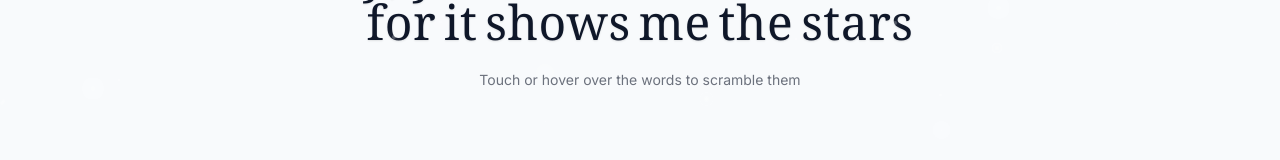
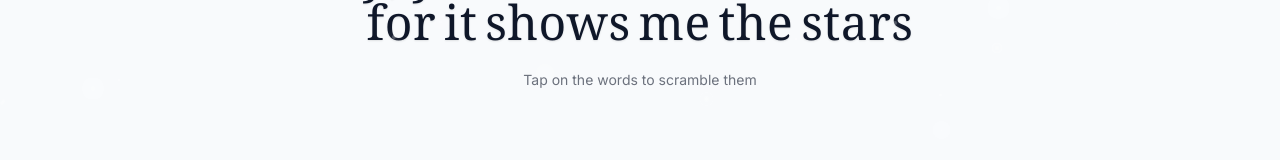
Before and after one commit to yeshavlamor/personal-website, a React (Vite) app: page / in a window 1280 px wide. Shown: the part 404-564 px from the top of the page. Built offline with nearby package versions, Linux system fonts and the light colour scheme.

Commit message:
edit instructions

```diff
--- a/src/components/IntroScramble.jsx
+++ b/src/components/IntroScramble.jsx
@@ -437,7 +437,7 @@ useEffect(() => {
 						})
 					})()}
 				</motion.div>
-				<div className="mt-6 text-sm opacity-60">Touch or hover over the words to scramble them</div>
+				<div className="mt-6 text-sm opacity-60">Tap on the words to scramble them</div>
 			</div>
 		</section>
 	)
```
